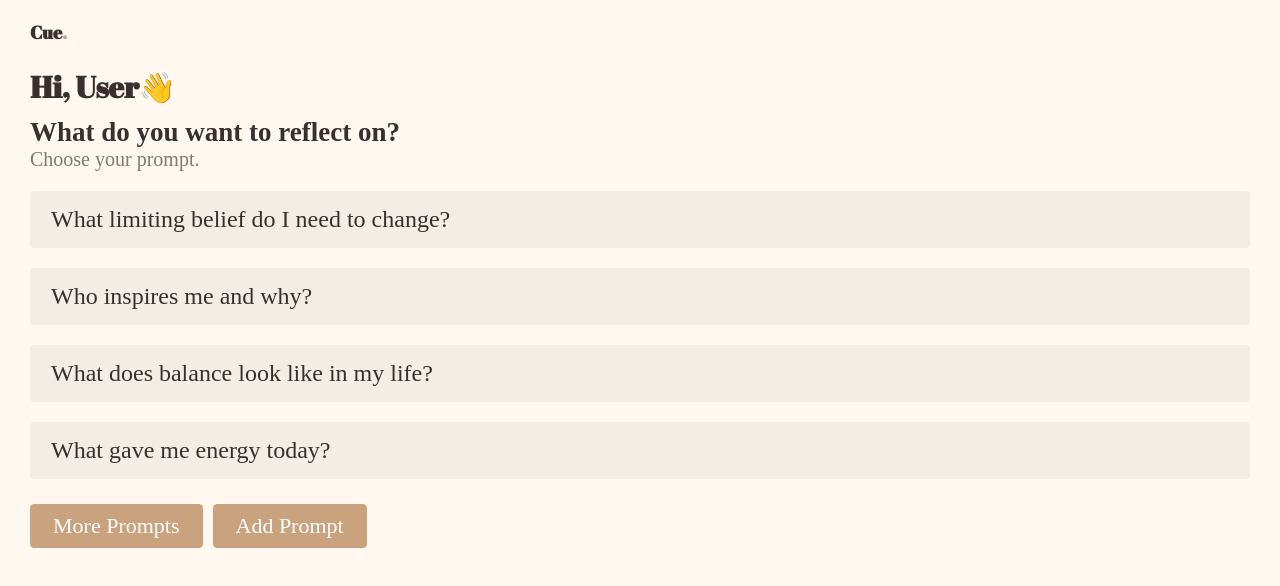
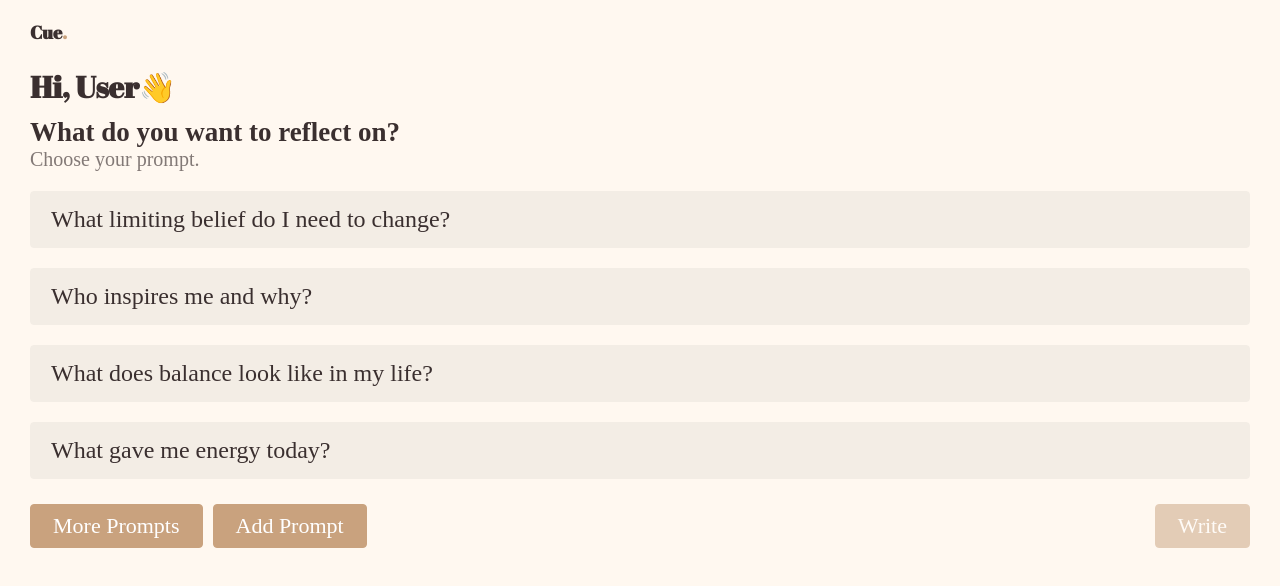
Before and after one commit to AdityaDeyCode909020/cue, a React (Vite) app: page / in a window 1280 px wide. Shown: the top 586 px of the page. Built offline with nearby package versions, Linux system fonts and the light colour scheme; a web font is replaced by a local one.

Commit message:
Made the write button in the home page

```diff
--- a/index.html
+++ b/index.html
@@ -10,6 +10,7 @@
   <link
     href="https://fonts.googleapis.com/css2?family=Abril+Fatface&family=Playfair:ital,opsz,wght@0,5..1200,300..900;1,5..1200,300..900&display=swap"
     rel="stylesheet">
+    <title>Cue - A Prompt Journaling App</title>
 </head>
 
 <body>
--- a/src/App.jsx
+++ b/src/App.jsx
@@ -1,10 +1,12 @@
 import { Routes, Route } from "react-router";
 import HomePage from "./pages/home-page/HomePage";
+import WritePage from "./pages/write-page/WritePage";
 
 function App() {
   return (
     <Routes>
-      <Route index element={<HomePage />}/>
+      <Route index element={<HomePage />} />
+      <Route path="/write" element={<WritePage />} />
     </Routes>
   );
 }
--- a/src/pages/home-page/HomePage.css
+++ b/src/pages/home-page/HomePage.css
@@ -28,6 +28,7 @@ button {
     padding: 8px 22px;
     cursor: pointer;
     transition: 0.15s background-color, 0.15s border-color;
+    text-decoration: none;
 }
 
 button:hover {
@@ -42,6 +43,8 @@ button:hover {
 .home-page-buttons-cont {
     margin-top: 25px;
     margin-bottom: 25px;
+    display: flex;
+    justify-content: space-between;
 }
 
 button:disabled {
--- a/src/pages/home-page/HomePage.jsx
+++ b/src/pages/home-page/HomePage.jsx
@@ -2,6 +2,7 @@ import { useState } from "react";
 import WebsiteLogoHeader from "../../components/WebsiteLogoHeader";
 import './HomePage.css';
 import JournalPrompts from "./JournalPrompts";
+import { useNavigate } from "react-router";
 
 function HomePage() {
     const [journalPrompts, setJournalPrompts] = useState([
@@ -133,10 +134,14 @@ function HomePage() {
         });
     }
 
+    const navigate = useNavigate();
+
+    const writeJournal = () => {
+        navigate(`/write`);
+    }
+
     return (
         <section className="home-page page">
-            <title>Cue</title>
-
             <WebsiteLogoHeader />
 
             <h2 className="greet-user-text">Hi, User👋</h2>
@@ -147,8 +152,11 @@ function HomePage() {
             <JournalPrompts selectedPromptId={selectedPromptId} setSelectedPromptId={setSelectedPromptId} promptsPerPage={promptsPerPage} startIndex={startIndex} journalPrompts={journalPrompts} setJournalPrompts={setJournalPrompts} />
 
             <div className="home-page-buttons-cont">
-                <button className="more-prompts-button" onClick={loadMorePrompts}>More Prompts</button>
-                <button className="add-prompt-button">Add Prompt</button>
+                <div>
+                    <button className="more-prompts-button button" onClick={loadMorePrompts}>More Prompts</button>
+                    <button className="add-prompt-button button">Add Prompt</button>
+                </div>
+                <button onClick={writeJournal} className={selectedPromptId !== null ? 'write-button' : ''} disabled={selectedPromptId === null}>Write</button>
             </div>
         </section>
     );
--- /dev/null
+++ b/src/pages/write-page/WritePage.jsx
@@ -0,0 +1,9 @@
+import WebsiteLogoHeader from "../../components/WebsiteLogoHeader";
+
+export default function WritePage() {
+    return (
+        <section className="write-page page">
+            <WebsiteLogoHeader />
+        </section>
+    );
+}
```
